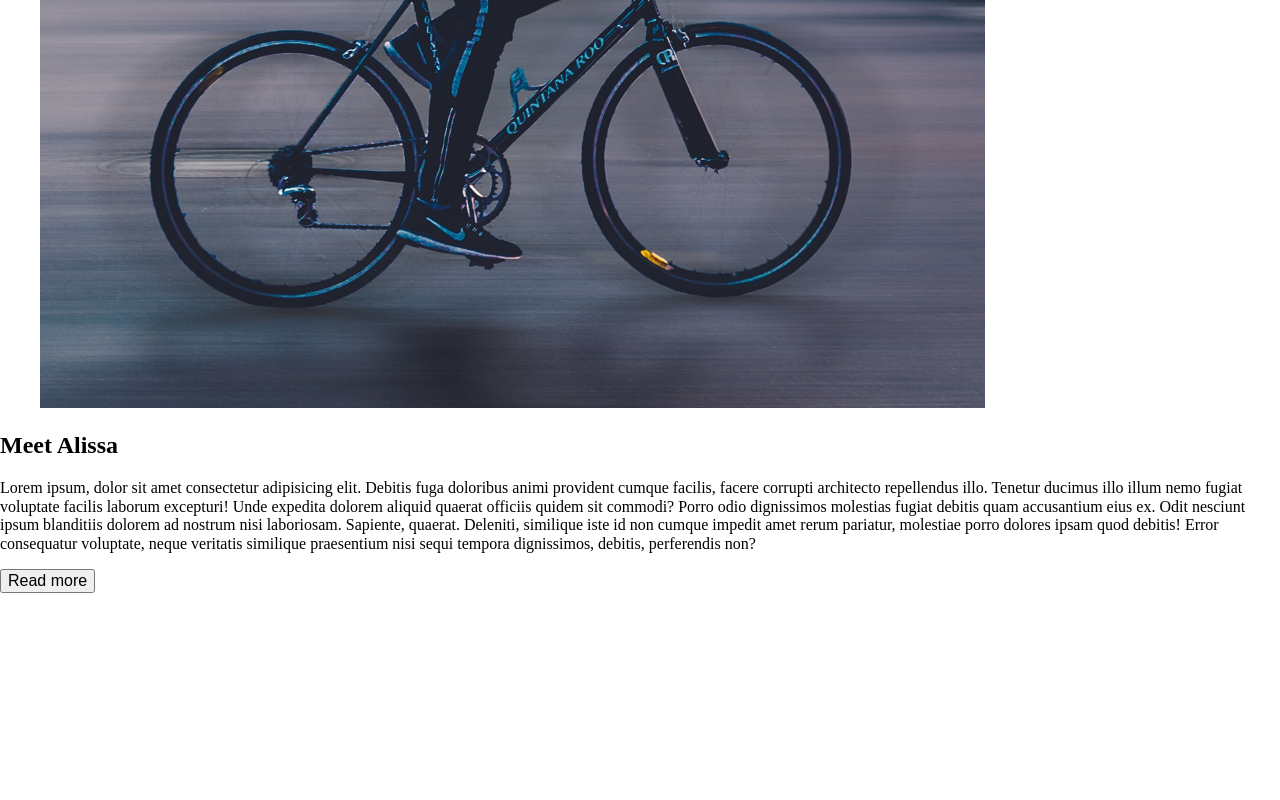
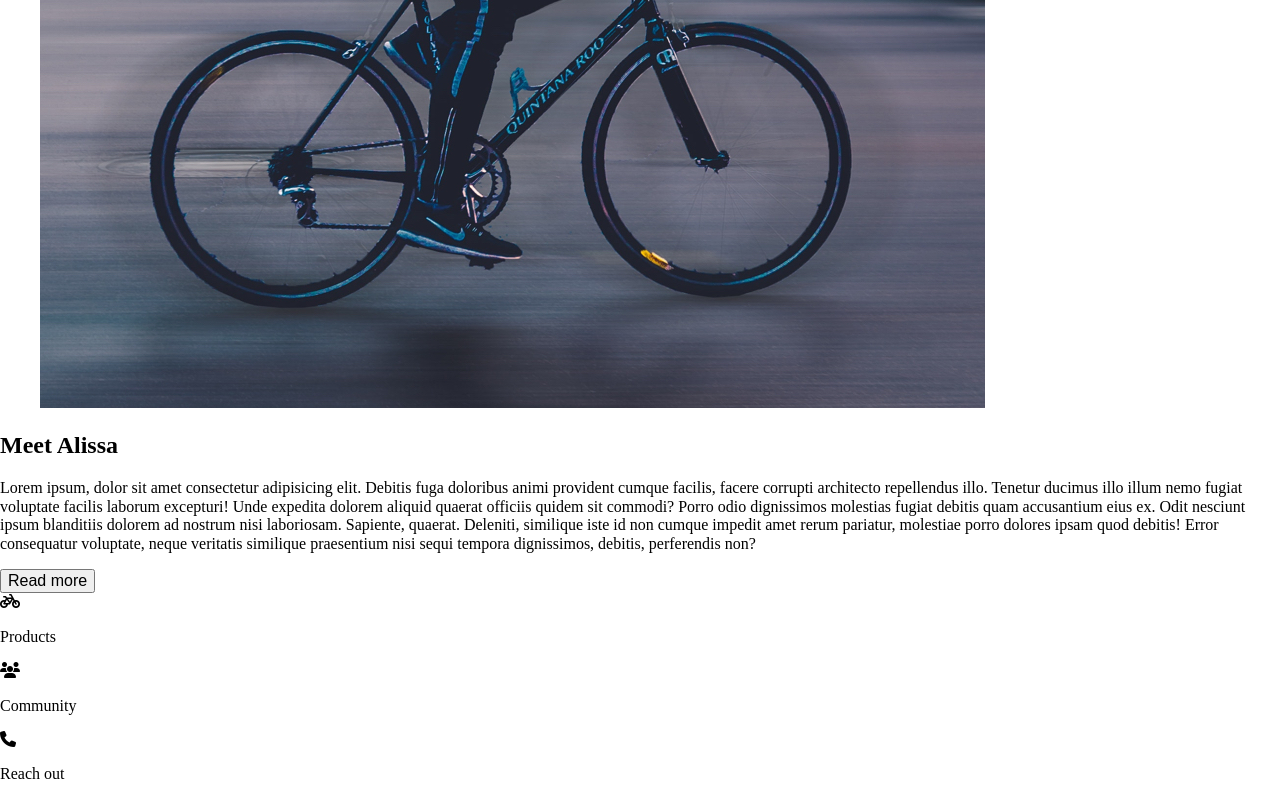
Before and after one commit to paigethai/bikerland, a plain HTML site: page index.html in a window 1280 px wide. Shown: the part 2400-3200 px from the top of the page. Before the commit the page ends 2993 px from the top, so only its background shows below. Drawn offline with Linux system fonts and the light colour scheme.

Commit message:
added logo-section

```diff
--- a/index.html
+++ b/index.html
@@ -111,6 +111,25 @@
                 </article>
             </div>
         </section>
+
+        <section class="logo-links">
+            <div class="wrapper">
+                <div class="product-logo">
+                    <i class="fa-solid fa-bicycle"></i>
+                    <p>Products</p>
+                </div>
+
+                <div class="community-logo">
+                    <i class="fa-solid fa-users"></i>
+                    <p>Community</p>
+                </div>
+
+                <div class="reachout-logo">
+                    <i class="fa-solid fa-phone"></i>
+                    <p>Reach out</p>
+                </div>
+            </div>
+        </section>
     </main>
 
 </body>
```
